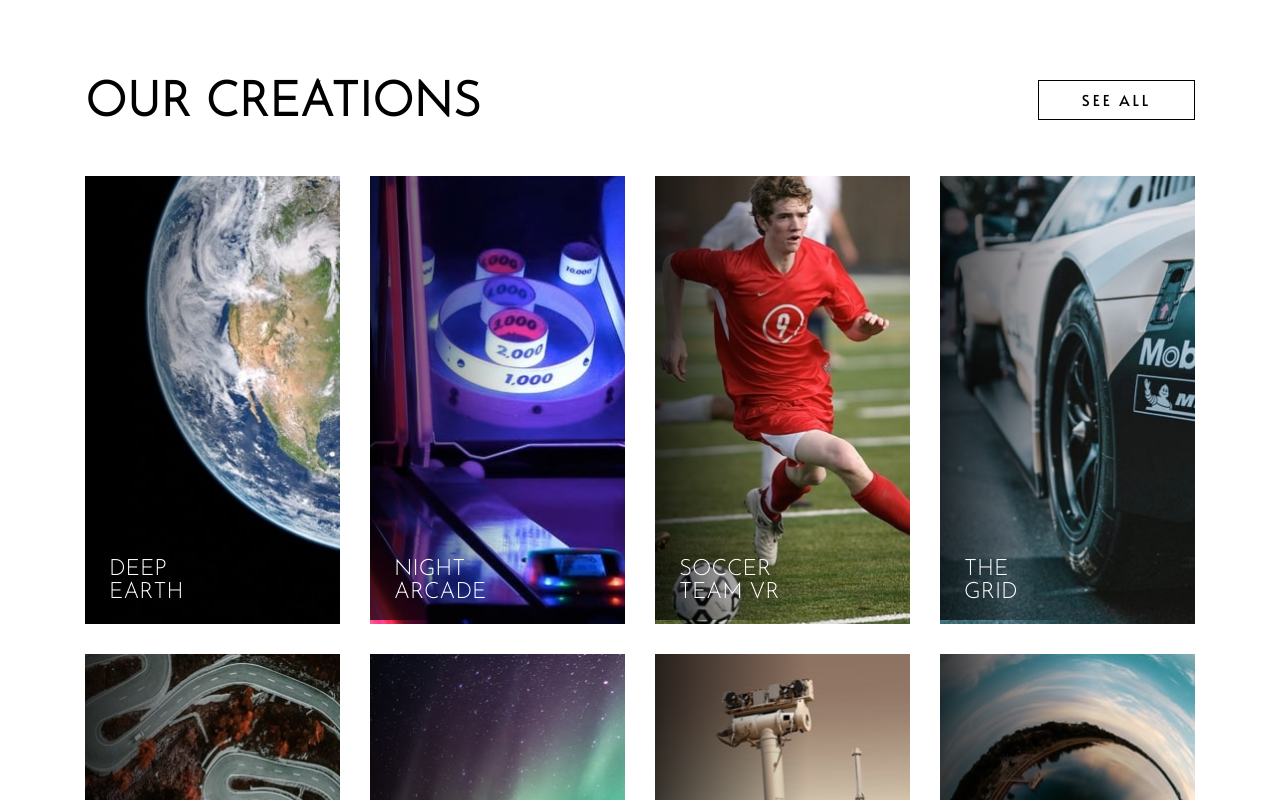
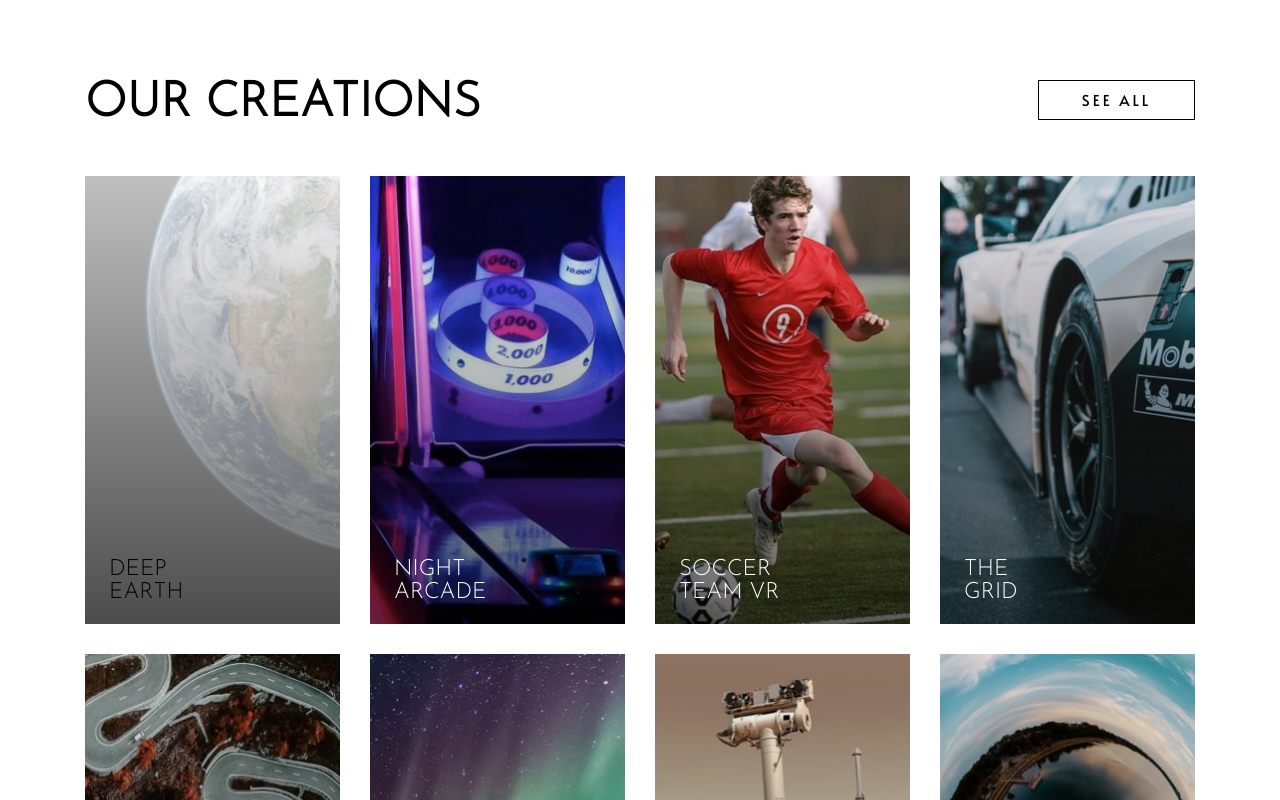
Before and after one commit to crumler/updated-loopstudios, a plain HTML site: page index.html in a window 1280 px wide. In both pictures the pointer is over the element "DEEP EARTH". Shown: the part 1353-2153 px from the top of the page. Drawn offline with Linux system fonts and the light colour scheme.

Commit message:
added hover to creation cards

```diff
--- a/styles.css
+++ b/styles.css
@@ -246,6 +246,7 @@ section { padding-top: 6.4rem; }
   border: 1px solid var(--clr-dark);
   margin-inline: auto;
   margin-bottom: 6.4rem;
+  transition: background-color 0.3s ease-in, color 0.3s ease-in;
 }
 
 .btn:hover {
@@ -342,6 +343,7 @@ section { padding-top: 6.4rem; }
 
   .nav__menu--item.uppercase:last-child { margin-right: 0; }
 
+  .creations { margin-bottom: 12.267rem; }
 
   .creations > .flex {
     display: flex;
@@ -371,10 +373,23 @@ section { padding-top: 6.4rem; }
     margin-bottom: 0;
   }
 
-  .creation-container::after {
+  .creation-container:hover {
+    cursor: pointer;
+  }
+
+  .creation-container:hover picture {
+    background: none;
+    opacity: 0.25;
+  }
+
+  .creation-container:hover p {
+    color: var(--clr-dark);
+  }
+
+  /* .creation-container::after {
     background: linear-gradient(270deg, transparent 40%, #000b);
-    height: 99%;
-  }
+    height: 100%;
+  } */
 
   /* .creation_title {
     position: static;
```
